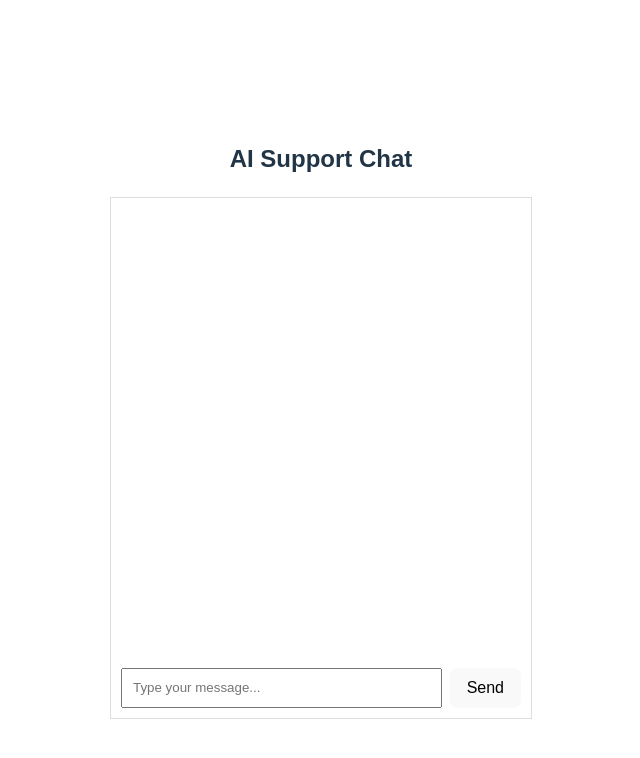
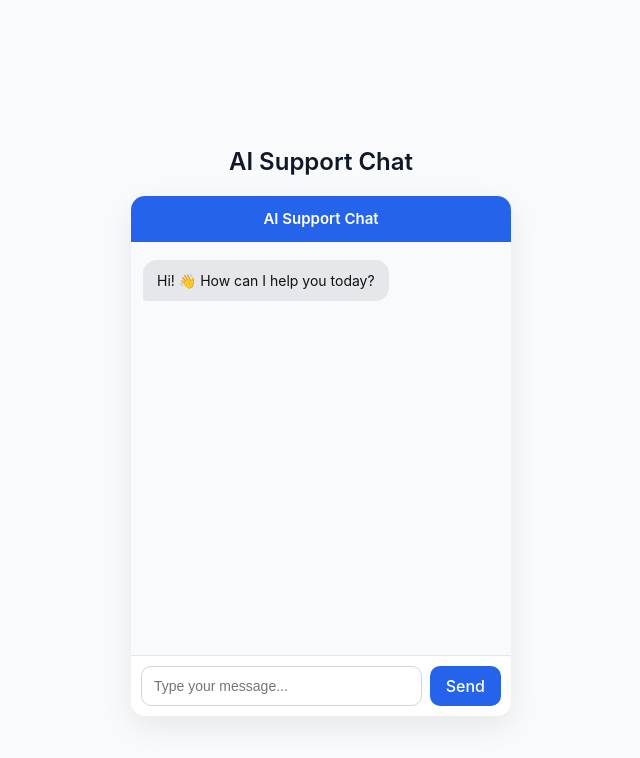
Before and after one commit to mrunal-awate/spur-ai-live-chat, a Svelte app in the folder frontend/: page / in a window 1280 px wide. Shown: the top 758 px of the page, without its empty margins (319-959 px from the left). Built offline with nearby package versions, Linux system fonts and the light colour scheme.

Commit message:
Updated backend files

```diff
--- a/frontend/src/App.svelte
+++ b/frontend/src/App.svelte
@@ -8,11 +8,22 @@
 </main>
 
 <style>
+  :global(body) {
+    margin: 0;
+    font-family: Inter, system-ui, sans-serif;
+    background: #f8fafc;
+    color: #111827;
+  }
+
   main {
     display: flex;
     flex-direction: column;
     align-items: center;
     margin-top: 40px;
-    font-family: sans-serif;
+  }
+
+  h2 {
+    margin-bottom: 16px;
+    font-weight: 600;
   }
 </style>
--- a/frontend/src/components/ChatInput.svelte
+++ b/frontend/src/components/ChatInput.svelte
@@ -26,14 +26,34 @@
   .input {
     display: flex;
     gap: 8px;
+    padding: 10px;
+    border-top: 1px solid #e5e7eb;
   }
 
   input {
     flex: 1;
-    padding: 10px;
+    padding: 10px 12px;
+    border-radius: 10px;
+    border: 1px solid #d1d5db;
+    font-size: 14px;
+  }
+
+  input:disabled {
+    background: #f3f4f6;
   }
 
   button {
     padding: 10px 16px;
+    border-radius: 10px;
+    background: #2563eb;
+    color: white;
+    border: none;
+    font-weight: 500;
+    cursor: pointer;
+  }
+
+  button:disabled {
+    background: #93c5fd;
+    cursor: not-allowed;
   }
 </style>
--- a/frontend/src/components/ChatWindow.svelte
+++ b/frontend/src/components/ChatWindow.svelte
@@ -3,12 +3,23 @@
   import ChatInput from "./ChatInput.svelte";
   import { messages, sessionId, loading } from "../stores/chatStore";
   import { sendMessage } from "../services/chatApi";
+  import { onMount } from "svelte";
 
   let container;
+
+  // Welcome message (only once)
+  onMount(() => {
+    messages.update((m) =>
+      m.length === 0
+        ? [{ sender: "ai", text: "Hi! 👋 How can I help you today?" }]
+        : m
+    );
+  });
 
   async function handleSend(text) {
     messages.update((m) => [...m, { sender: "user", text }]);
     loading.set(true);
+    scrollToBottom();
 
     try {
       const res = await sendMessage(text, $sessionId);
@@ -18,7 +29,7 @@
     } catch (e) {
       messages.update((m) => [
         ...m,
-        { sender: "ai", text: "Error contacting server." },
+        { sender: "ai", text: "⚠️ Sorry, I couldn’t reach the server." },
       ]);
     } finally {
       loading.set(false);
@@ -28,35 +39,68 @@
 
   function scrollToBottom() {
     setTimeout(() => {
-      container.scrollTop = container.scrollHeight;
-    }, 0);
+      if (container) {
+        container.scrollTop = container.scrollHeight;
+      }
+    }, 50);
   }
 </script>
 
 <div class="chat">
+  <!-- Header -->
+  <div class="header">
+    AI Support Chat
+  </div>
+
+  <!-- Messages -->
   <div class="messages" bind:this={container}>
     {#each $messages as msg}
       <MessageBubble sender={msg.sender} text={msg.text} />
     {/each}
+
+    {#if $loading}
+      <div class="typing">AI is typing…</div>
+    {/if}
   </div>
 
+  <!-- Input -->
   <ChatInput on:send={(e) => handleSend(e.detail)} />
 </div>
 
 <style>
   .chat {
-    width: 400px;
-    height: 500px;
+    width: 380px;
+    height: 520px;
     display: flex;
     flex-direction: column;
-    border: 1px solid #ddd;
-    padding: 10px;
+    background: #ffffff;
+    border-radius: 14px;
+    box-shadow: 0 10px 30px rgba(0, 0, 0, 0.08);
+    overflow: hidden;
+  }
+
+  .header {
+    padding: 12px;
+    text-align: center;
+    font-weight: 600;
+    font-size: 15px;
+    background: #2563eb;
+    color: white;
   }
 
   .messages {
     flex: 1;
+    padding: 12px;
     overflow-y: auto;
     display: flex;
     flex-direction: column;
+    background: #f9fafb;
+  }
+
+  .typing {
+    font-size: 13px;
+    color: #6b7280;
+    font-style: italic;
+    margin: 6px 0;
   }
 </style>
--- a/frontend/src/components/MessageBubble.svelte
+++ b/frontend/src/components/MessageBubble.svelte
@@ -1,30 +1,38 @@
 <script>
+  import { fade, slide } from "svelte/transition";
   export let sender;
   export let text;
 </script>
 
-<div class="bubble {sender}">
+<div
+  class="bubble {sender}"
+  in:fly={{ y: 6, duration: 200, opacity: 0 }}
+>
   {text}
 </div>
 
 <style>
   .bubble {
-    max-width: 70%;
-    padding: 10px;
+    max-width: 75%;
+    padding: 10px 14px;
     margin: 6px 0;
-    border-radius: 10px;
-    line-height: 1.4;
+    border-radius: 14px;
+    line-height: 1.5;
+    font-size: 14px;
+    word-wrap: break-word;
   }
 
   .user {
-    background: #2563eb;
+    background: linear-gradient(135deg, #2563eb, #1d4ed8);
     color: white;
     align-self: flex-end;
+    border-bottom-right-radius: 4px;
   }
 
   .ai {
     background: #e5e7eb;
     color: #111;
     align-self: flex-start;
+    border-bottom-left-radius: 4px;
   }
 </style>
```
Also changed, not shown: 1 other file (tests, documents, lock files or other folders).
